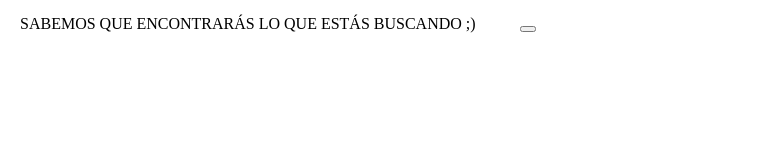
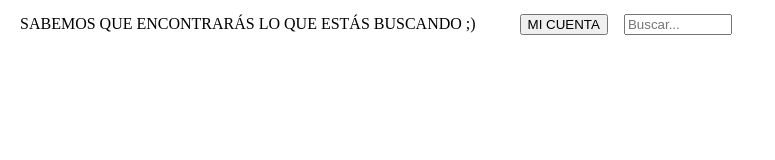
Before and after one commit to JeanJaramillo/ElectroHogar.github.io, a plain HTML site: page index.html in a window 1280 px wide. Shown: the full height of the page, 156-931 px from the left. Drawn offline with Linux system fonts and the light colour scheme.

Commit message:
eliminación de css

```diff
--- a/index-style.css
+++ /dev/null
@@ -1,5 +0,0 @@
-.dtop1{
-    flex-direction: column;
-    style="flex: 50%;text-align: right;
-    style="flex: 50%; width: 50px;height: 50px;text-align: left;
-}
--- a/index.html
+++ b/index.html
@@ -9,7 +9,7 @@
 <body>
 <header>
     <form>
-    <div class="dtop1" style="size: 10px;">
+    <div class="dtop1" style="size: 100%;">
         &nbsp;&nbsp;&nbsp;<img src="IMG/yt.JPG" alt="Youtube" width="20px">&nbsp;
         <img src="IMG/waza.JPG" alt="whats App" width="20px">&nbsp;
         <img src="IMG/fb.JPG" alt="FaceBook" width="20px">&nbsp;
@@ -19,7 +19,9 @@
         SABEMOS QUE ENCONTRARÁS LO QUE ESTÁS BUSCANDO ;)
         &nbsp;&nbsp;&nbsp;&nbsp;
         &nbsp;&nbsp;&nbsp;&nbsp;
-        <button><a href="https://jeanjaramillo.github.io/carritodecompras"></a></button>
+        <button>MI CUENTA</a></button>
+        &nbsp;&nbsp;
+        <input type="text" name="busqueda" id="busqueda" placeholder="Buscar..." style="width: 100px;">
     </div>
 </form>
 </header>
```
